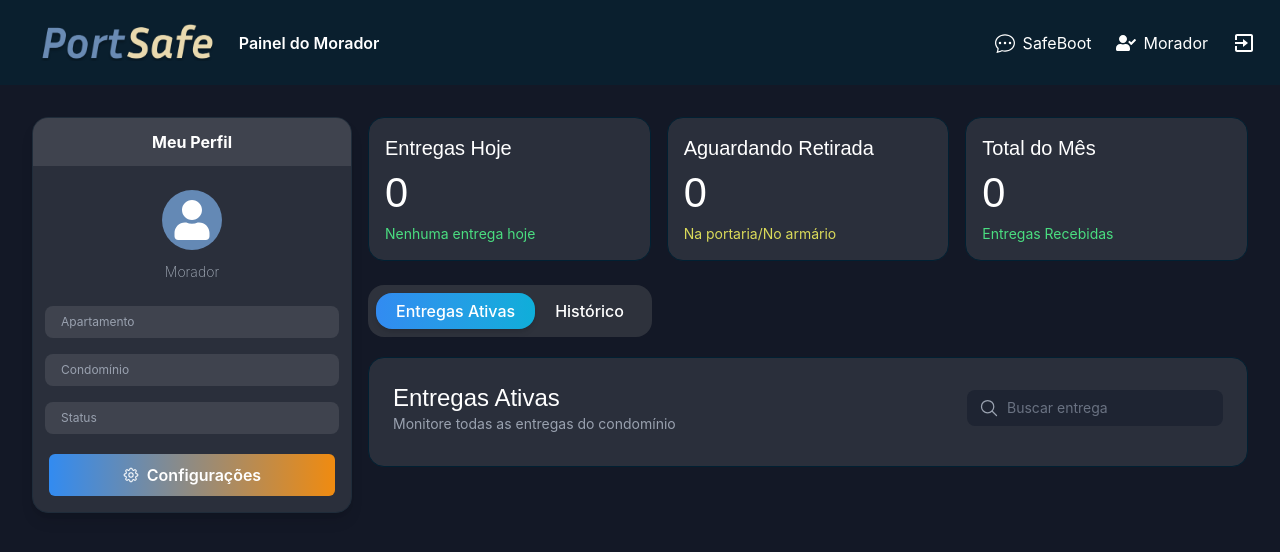
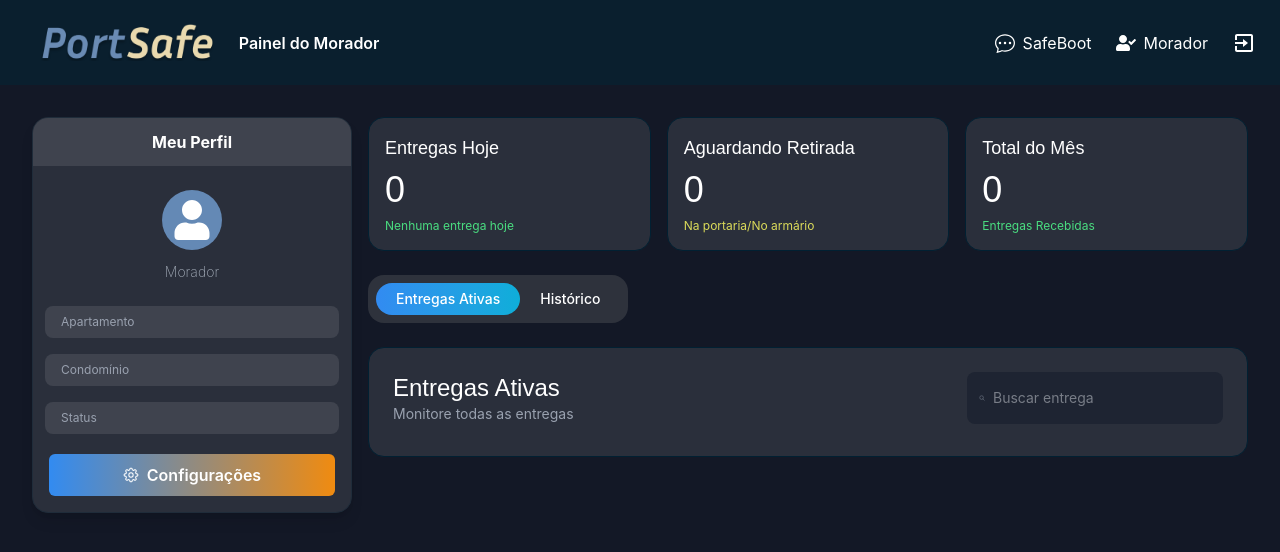
Before and after one commit to PortSafee/frontend, a Next.js app in the folder portsafe-frontend/: page /Resident/ResidentDashboardPage in a window 1280 px wide. Shown: the top 552 px of the page. Built offline with nearby package versions, Linux system fonts and the light colour scheme.

Commit message:
:ok_hand: style: Adjustments to the resident's dashboard to correctly display and confirm deliveries

```diff
--- a/portsafe-frontend/src/app/Resident/ResidentDashboardPage/page.tsx
+++ b/portsafe-frontend/src/app/Resident/ResidentDashboardPage/page.tsx
@@ -11,121 +11,136 @@ import { IoSearchOutline } from "react-icons/io5";
 import axios from "axios";
 import { useRouter } from "next/navigation";
 
+type UIEntrega = {
+  Id: number;
+  enderecoGerado?: string;
+  codigoEntrega?: string | null;
+  dataHoraRegistro?: string | null;
+  dataHoraRetirada?: string | null;
+  status: number;
+  armarioId?: number | null;
+};
+
+const STATUS_MAP: Record<number, string> = {
+  0: "Aguardando Validação",
+  1: "Aguardando Armário",
+  2: "Aguardando Retirada",
+  3: "Retirada",
+  4: "Na portaria",
+  5: "Armazenada",
+};
+
+const statusParaTexto = (status: number | string) => {
+  const s = Number(status);
+  return STATUS_MAP[s] ?? `Status ${s}`;
+};
+
 const ResidentDashboard: React.FC = () => {
   const router = useRouter();
+
+  // Estado da UI
   const [showProfile, setShowProfile] = useState(false);
   const [isActive, setIsActive] = useState(true);
-  const [entregas, setEntregas] = useState<any[]>([]);
-  const [morador, setMorador] = useState<any>(null);
-  const [historico, setHistorico] = useState<any[]>([]);
   const [searchText, setSearchText] = useState("");
 
-  // Carrega o morador do localStorage
+  // Estado dos dados
+  const [morador, setMorador] = useState<any>(null);
+  const [todasEntregas, setTodasEntregas] = useState<UIEntrega[]>([]);
+  const [entregasAtivas, setEntregasAtivas] = useState<UIEntrega[]>([]);
+  const [entregasHistorico, setEntregasHistorico] = useState<UIEntrega[]>([]);
+
+  // Carregar morador do localStorage
   useEffect(() => {
-    const storedUser = localStorage.getItem("morador");
-    if (storedUser) {
-      const parsedUser = JSON.parse(storedUser);
-      setMorador(parsedUser);
-    }
+    const stored = localStorage.getItem("morador");
+    if (stored) setMorador(JSON.parse(stored));
   }, []);
 
-  // Função central de carregamento
-  const carregarEntregas = async () => {
-    const moradorId = morador?.id || morador?.Id;
-    if (!moradorId) return;
-
-    try {
-      const response = await axios.get(
-        `http://localhost:5095/api/Entrega/PorMoradorId?id=${moradorId}`
-      );
-
-      let lista = response.data;
-
-      // Normaliza status para manter consistência
-      lista = lista.map((e: any) => {
-        if (e.status === "No armário" || e.status === "Armazenada") e.status = "Armazenada";
-        if (e.status === "AguardandoArmario") e.status = "Na portaria";
-        if (e.status === "RedirecionadoPortaria") e.status = "Na portaria";
-        return e;
-      });
-
-      const ativas = lista.filter((e: any) => e.status !== "Retirada");
-      const historicoDb = lista.filter((e: any) => e.status === "Retirada");
-
-      setEntregas(ativas);
-      setHistorico(historicoDb);
-
-      // Agora guardamos "lista" como a lista completa
-      setAllDeliveries(lista);
-
-    } catch (error) {
-      console.error("Erro ao carregar entregas:", error);
-    }
-  };
-
-  // Estado para ALL deliveries (ativas + retiradas)
-  const [allDeliveries, setAllDeliveries] = useState<any[]>([]);
-
-  // Carrega quando o morador for definido
+  // Carregar entregas quando morador estiver disponível
   useEffect(() => {
     if (morador) carregarEntregas();
   }, [morador]);
 
-  // Confirma entrega
-  const confirmarEntrega = async (entrega: any) => {
+  // Função para normalizar entrega
+  const normalizarEntrega = (e: any): UIEntrega => ({
+    Id: e.Id ?? e.id,
+    enderecoGerado: e.EnderecoGerado ?? e.enderecoGerado,
+    codigoEntrega: e.CodigoEntrega ?? e.codigoEntrega,
+    dataHoraRegistro: e.DataHoraRegistro ?? e.dataHoraRegistro,
+    dataHoraRetirada: e.DataHoraRetirada ?? e.dataHoraRetirada,
+    status: typeof e.Status === "number" ? e.Status : Number(e.status ?? 0),
+    armarioId: e.ArmarioId ?? e.ArmariumId ?? null,
+  });
+
+  // Função para carregar entregas
+  const carregarEntregas = async () => {
+    const id = morador?.Id ?? morador?.id;
+    if (!id) return;
+
     try {
-      if (entrega.status === "Armazenada") {
-        await axios.post(`http://localhost:5095/api/Entrega/ConfirmarFechamento`, {
-          entregaId: entrega.id,
-        });
-      } else if (entrega.status === "Na portaria") {
-        await axios.put(
-          `http://localhost:5095/api/Entrega/ConfirmarRetirada?entregaId=${entrega.id}`
-        );
-      }
+      const { data } = await axios.get(
+        `http://localhost:5095/api/Entrega/PorMoradorId?id=${id}&t=${Date.now()}`
+      );
+
+      const lista = (data ?? []).map(normalizarEntrega);
+
+      setTodasEntregas(lista);
+      setEntregasAtivas(lista.filter((x: UIEntrega) => x.status !== 3));
+      setEntregasHistorico(lista.filter((x: UIEntrega) => x.status === 3));
+    } catch (err) {
+      console.error("Erro ao carregar entregas:", err);
+    }
+  };
+
+  // Função para confirmar retirada
+  const confirmarEntrega = async (entrega: UIEntrega) => {
+    try {
+      if (![2, 4, 5].includes(entrega.status))
+        return alert("Esta entrega já foi retirada.");
+
+      await axios.put(
+        `http://localhost:5095/api/Entrega/ConfirmarRetirada?entregaId=${entrega.Id}`
+      );
 
       await carregarEntregas();
       alert("Entrega confirmada com sucesso!");
-    } catch (error) {
-      console.error("Erro ao confirmar entrega:", error);
-      alert("Falha ao confirmar entrega.");
+    } catch {
+      alert("Erro ao confirmar entrega.");
     }
   };
 
-  // -----------------------------
-  // 📌 CARDS: ENTREGAS HOJE e MÊS — agora usam *allDeliveries*
-  // -----------------------------
+  // Valores computados para métricas
   const hoje = new Date().toISOString().split("T")[0];
-
-  const entregasHoje = allDeliveries.filter((e) => {
-    const data = e.dataHoraRegistro?.split("T")[0];
-    return data === hoje;
-  });
+  const entregasHoje = todasEntregas.filter(
+    (e) => e.dataHoraRegistro?.split("T")[0] === hoje
+  );
 
   const mesAtual = new Date().getMonth();
   const anoAtual = new Date().getFullYear();
-
-  const entregasMes = allDeliveries.filter((e) => {
-    const data = new Date(e.dataHoraRegistro);
-    return data.getMonth() === mesAtual && data.getFullYear() === anoAtual;
+  const entregasMes = todasEntregas.filter((e) => {
+    if (!e.dataHoraRegistro) return false;
+    const d = new Date(e.dataHoraRegistro);
+    return d.getMonth() === mesAtual && d.getFullYear() === anoAtual;
   });
 
-  // Ativas
-  const entregasAguardando = entregas.filter(
-  (e) => e.status === "Na portaria" || e.status === "Armazenada"
-);
-
-  const entregasFiltradas = entregas.filter(
-    (e) =>
-      e.enderecoGerado?.toLowerCase().includes(searchText.toLowerCase()) ||
-      e.codigoEntrega?.toLowerCase().includes(searchText.toLowerCase())
+  const entregasAguardando = entregasAtivas.filter(
+    (e) => e.status === 2 || e.status === 4
   );
 
+  // Filtro das entregas ativas baseado na busca
+  const entregasFiltradas = entregasAtivas.filter((e) =>
+    (e.enderecoGerado ?? "")
+      .toLowerCase()
+      .includes(searchText.toLowerCase()) ||
+    (e.codigoEntrega ?? "")
+      .toLowerCase()
+      .includes(searchText.toLowerCase())
+  );
 
+  // Renderização da UI
   return (
     <div className="min-h-screen bg-[#131826] text-white overflow-x-hidden">
       <NavBar
-        nome={morador?.nome || morador?.Nome || "Morador"}
+        nome={morador?.nome ?? morador?.Nome ?? "Morador"}
         funcao="Painel do Morador"
         tipoUsuario="morador"
         onSairClick={() => router.push("/General/LoginPage")}
@@ -133,6 +148,7 @@ const ResidentDashboard: React.FC = () => {
       />
 
       <div className="flex flex-col lg:flex-row gap-4 p-4 sm:p-6 lg:p-8">
+        {/* Botão mobile para perfil */}
         <button
           onClick={() => setShowProfile(true)}
           className="lg:hidden bg-[#2A2F3B] border border-[#012032] rounded-2xl p-3 mb-4 flex items-center justify-center"
@@ -140,136 +156,155 @@ const ResidentDashboard: React.FC = () => {
           <FaUser className="w-6 h-6 text-white" />
         </button>
 
+        {/* Perfil desktop */}
         <div className="hidden lg:block lg:w-80 mx-auto lg:mx-0">
           <MyProfile
-            nome={morador?.nome || morador?.Nome}
+            nome={morador?.nome ?? morador?.Nome}
             cargo="Morador"
-            apartamento={morador?.apartamento || morador?.Apartamento}
-            condominio={morador?.condominio || morador?.Condominio}
-            status={morador?.status || morador?.Status}
+            apartamento={morador?.apartamento ?? morador?.Apartamento}
+            condominio={morador?.condominio ?? morador?.Condominio}
+            status={morador?.status ?? morador?.Status}
             tipoUsuario="morador"
           />
         </div>
 
+        {/* Conteúdo principal */}
         <div className="flex-1 flex flex-col gap-6">
+          {/* Cards de métricas */}
           <div className="grid grid-cols-1 md:grid-cols-2 lg:grid-cols-3 gap-4">
-            <div className="bg-[#2A2F3B] border border-[#012032] rounded-2xl p-4 flex flex-col items-start">
-              <div className="flex items-center justify-between w-full">
-                <h3 className="title font-marmelad !text-lg sm:!text-xl font-semibold">Entregas Hoje</h3>
-              </div>
-              <p className="title font-marmelad text-3xl sm:text-4xl font-bold mt-2">{entregasHoje.length}</p>
-              <p className="text-xs sm:text-sm text-[#4ADD80] mt-2">
+            <div className="bg-[#2A2F3B] border border-[#012032] rounded-2xl p-4">
+              <h3 className="title font-marmelad !text-lg font-semibold">
+                Entregas Hoje
+              </h3>
+              <p className="title font-marmelad !text-4xl font-bold mt-2">
+                {entregasHoje.length}
+              </p>
+              <p className="text-xs text-[#4ADD80] mt-2">
                 {entregasHoje.length > 0 ? "+1 desde ontem" : "Nenhuma entrega hoje"}
               </p>
             </div>
 
-            <div className="bg-[#2A2F3B] border border-[#012032] rounded-2xl p-4 flex flex-col items-start">
-              <div className="flex items-center justify-between w-full">
-                <h3 className="title font-marmelad !text-lg sm:!text-xl font-semibold text-white">Aguardando Retirada</h3>
-              </div>
-              <p className="title font-marmelad text-3xl sm:text-4xl font-bold text-white mt-2">{entregasAguardando.length}</p>
-              <p className="text-xs sm:text-sm text-[#DBDB5A] mt-2">Na portaria/No armário</p>
+            <div className="bg-[#2A2F3B] border border-[#012032] rounded-2xl p-4">
+              <h3 className="title font-marmelad !text-lg font-semibold text-white">
+                Aguardando Retirada
+              </h3>
+              <p className="title font-marmelad !text-4xl font-bold mt-2">
+                {entregasAguardando.length}
+              </p>
+              <p className="text-xs text-[#DBDB5A] mt-2">Na portaria/No armário</p>
             </div>
 
-            <div className="bg-[#2A2F3B] border border-[#012032] rounded-2xl p-4 flex flex-col items-start">
-              <div className="flex items-center justify-between w-full">
-                <h3 className="title font-marmelad !text-lg sm:!text-xl font-semibold text-white">Total do Mês</h3>
-              </div>
-              <p className="title font-marmelad text-3xl sm:text-4xl font-bold text-white mt-2">{entregasMes.length}</p>
-              <p className="text-xs sm:text-sm text-[#4ADD80] mt-2">Entregas Recebidas</p>
+            <div className="bg-[#2A2F3B] border border-[#012032] rounded-2xl p-4">
+              <h3 className="title font-marmelad !text-lg font-semibold text-white">
+                Total do Mês
+              </h3>
+              <p className="title font-marmelad !text-4xl font-bold mt-2">
+                {entregasMes.length}
+              </p>
+              <p className="text-xs text-[#4ADD80] mt-2">Entregas Recebidas</p>
             </div>
           </div>
 
-          {/*Toggle Button*/}
+          {/* Toggle entre Ativas e Histórico */}
           <div className="bg-[#2E323C] p-2 rounded-2xl w-fit flex items-center">
             <button
               onClick={() => setIsActive(true)}
-              className={`px-5 py-1.5 text-white font-medium text-sm sm:text-base rounded-2xl transition-all duration-300 ${isActive
-                ? 'bg-gradient-to-r from-[#328BF1] to-[#0EAED9] shadow-md'
-                : 'bg-transparent'
-                }`}
+              className={`px-5 py-1.5 text-white font-medium text-sm rounded-2xl ${
+                isActive
+                  ? "bg-gradient-to-r from-[#328BF1] to-[#0EAED9]"
+                  : "bg-transparent"
+              }`}
             >
               Entregas Ativas
             </button>
+
             <button
               onClick={() => setIsActive(false)}
-              className={`px-5 py-1.5 text-white font-medium text-sm sm:text-base rounded-2xl transition-all duration-300 ${!isActive
-                ? 'bg-gradient-to-r from-[#328BF1] to-[#0EAED9] shadow-md'
-                : 'bg-transparent'
-                }`}
+              className={`px-5 py-1.5 text-white font-medium text-sm rounded-2xl ${
+                !isActive
+                  ? "bg-gradient-to-r from-[#328BF1] to-[#0EAED9]"
+                  : "bg-transparent"
+              }`}
             >
               Histórico
             </button>
           </div>
 
           {/* Lista de entregas */}
-          <div className="bg-[#2A2F3B] border border-[#012032] rounded-2xl mt-6 sm:-mt-1 p-4 sm:p-6 space-y-4 max-h-[60vh] sm:max-h-[65vh] overflow-y-auto">
+          <div className="bg-[#2A2F3B] border border-[#012032] rounded-2xl p-6 space-y-4 max-h-[65vh] overflow-y-auto">
             {isActive ? (
               <>
-                <div className="flex flex-col sm:flex-row sm:items-center justify-between gap-4 mb-4 sm:mb-2">
+                {/* Cabeçalho e filtro para ativas */}
+                <div className="flex flex-col sm:flex-row justify-between gap-4 mb-2">
                   <div>
-                    <h2 className="title font-marmelad !text-lg sm:!text-2xl font-semibold text-white">
+                    <h2 className="title font-marmelad !text-2xl font-semibold text-white">
                       Entregas Ativas
                     </h2>
-                    <p className="text-xs sm:text-sm text-gray-400">
-                      Monitore todas as entregas do condomínio
+                    <p className="text-sm text-gray-400">
+                      Monitore todas as entregas
                     </p>
                   </div>
+
                   <div className="flex items-center gap-2 bg-[#1E2432] rounded-lg px-3 py-2 w-full sm:w-64">
-                    <IoSearchOutline className="w-5 h-5 text-gray-400 flex-shrink-0" />
+                    <IoSearchOutline className="w-5 h-5 text-gray-400" />
                     <input
                       type="text"
                       placeholder="Buscar entrega"
-                      className="bg-transparent text-sm text-gray-300 placeholder-gray-500 outline-none flex-1"
+                      className="bg-transparent text-sm text-gray-300 outline-none flex-1"
                       value={searchText}
                       onChange={(e) => setSearchText(e.target.value)}
                     />
                   </div>
                 </div>
 
+                {/* Lista de entregas ativas */}
                 {entregasFiltradas.map((entrega) => (
                   <div
-                    key={entrega.id}
-                    className="bg-[#3F434E] border border-[#012032] rounded-xl p-4 flex flex-col sm:flex-row sm:items-center justify-between gap-4 hover:bg-[#484c56] transition-colors"
+                    key={entrega.Id}
+                    className="bg-[#3F434E] border border-[#012032] rounded-xl p-4 flex flex-col sm:flex-row justify-between gap-4"
                   >
-                    <div className="flex items-start sm:items-center gap-3 flex-1">
-                      <div className="w-10 h-10 bg-[#F28C38] rounded-lg flex items-center justify-center flex-shrink-0">
+                    <div className="flex items-start gap-3 flex-1">
+                      <div className="w-10 h-10 bg-[#F28C38] rounded-lg flex items-center justify-center">
                         <FiBox className="w-6 h-6 text-white" />
                       </div>
 
-                      <div className="flex-1 min-w-0">
-                        <div className="flex flex-col sm:flex-row sm:items-center gap-2">
-                          <span className="text-sm sm:text-base font-bold text-white truncate">
+                      <div className="flex-1">
+                        <div className="flex flex-col sm:flex-row gap-2">
+                          <span className="font-bold text-white truncate">
                             {entrega.enderecoGerado}
                           </span>
 
-                          <span className="px-2 py-0.5 bg-[#F28C38] text-white text-xs sm:text-sm rounded-full font-medium flex-shrink-0">
-                            {entrega.status}
+                          <span className="px-2 py-1 bg-[#F28C38] text-white text-xs rounded-full">
+                            {statusParaTexto(entrega.status)}
                           </span>
                         </div>
 
-                        <p className="text-xs sm:text-sm text-[#D7D7D7] truncate">
-                          {new Date(entrega.dataHoraRegistro).toLocaleString("pt-BR")}
+                        <p className="text-xs text-[#D7D7D7]">
+                          {entrega.dataHoraRegistro
+                            ? new Date(entrega.dataHoraRegistro).toLocaleString(
+                                "pt-BR"
+                              )
+                            : ""}
                         </p>
 
-                        <p className="text-xs text-[#D7D7D7] truncate">
+                        <p className="text-xs text-[#D7D7D7]">
                           Código: {entrega.codigoEntrega}
                         </p>
                       </div>
                     </div>
 
-                    <div className="flex flex-row sm:flex-row items-center gap-2 sm:gap-4 w-full sm:w-auto mt-2 sm:mt-0">
+                    <div className="flex flex-row gap-3">
                       <Button
                         nome="Código"
                         estilo="transparent"
-                        className="!flex-1 sm:!w-28 !h-8 !bg-transparent !text-xs sm:!text-sm !font-normal text-[#13A9DB]"
+                        className="!w-28 !h-8 text-[#13A9DB]"
                       />
 
                       <Button
                         nome="Confirmar"
                         estilo="primary"
                         icon={<IoIosCheckmarkCircleOutline className="w-4 h-4" />}
-                        className="!flex-1 sm:!w-28 !h-8 !text-xs sm:!text-sm !font-normal"
+                        className="!w-28 !h-8"
                         clique={() => confirmarEntrega(entrega)}
                       />
                     </div>
@@ -277,19 +312,22 @@ const ResidentDashboard: React.FC = () => {
                 ))}
               </>
             ) : (
+              /* Histórico de entregas */
               <div className="space-y-4">
-                <h2 className="title font-marmelad !text-lg sm:!text-2xl font-semibold text-white mb-4">
+                <h2 className="title font-marmelad !text-2xl font-semibold text-white mb-4">
                   Histórico de Entregas
                 </h2>
 
-                {historico.length === 0 && (
-                  <p className="text-gray-400 text-sm">Nenhuma entrega retirada ainda.</p>
+                {entregasHistorico.length === 0 && (
+                  <p className="text-gray-400 text-sm">
+                    Nenhuma entrega retirada ainda.
+                  </p>
                 )}
 
-                {historico.map((entrega) => (
+                {entregasHistorico.map((entrega) => (
                   <div
-                    key={entrega.id}
-                    className="bg-[#3F434E] border border-[#012032] rounded-xl p-4 flex flex-col gap-2"
+                    key={entrega.Id}
+                    className="bg-[#3F434E] border border-[#012032] rounded-xl p-4"
                   >
                     <div className="flex items-center gap-3">
                       <div className="w-10 h-10 bg-[#4ADD80] rounded-lg flex items-center justify-center">
@@ -297,10 +335,19 @@ const ResidentDashboard: React.FC = () => {
                       </div>
 
                       <div>
-                        <p className="font-semibold text-white">{entrega.enderecoGerado}</p>
+                        <p className="font-semibold text-white">
+                          {entrega.enderecoGerado}
+                        </p>
+
                         <p className="text-xs text-gray-300">
-                          Retirada em: {new Date(entrega.dataHoraRetirada || Date.now()).toLocaleString("pt-BR")}
+                          Retirada em:{" "}
+                          {entrega.dataHoraRetirada
+                            ? new Date(
+                                entrega.dataHoraRetirada
+                              ).toLocaleString("pt-BR")
+                            : ""}
                         </p>
+
                         <p className="text-xs text-gray-300">
                           Código: {entrega.codigoEntrega}
                         </p>
@@ -314,21 +361,23 @@ const ResidentDashboard: React.FC = () => {
         </div>
       </div>
 
+      {/* Modal de perfil mobile */}
       {showProfile && (
         <div className="fixed inset-0 bg-black/80 flex items-center justify-center z-50 lg:hidden">
-          <div className="bg-transparent p-6 rounded-2xl w-90 max-w-md relative">
+          <div className="bg-transparent p-6 rounded-2xl max-w-md relative">
             <Button
               nome="Fechar"
               estilo="myprofile"
-              className="!absolute -top-4 right-1 !bg-transparent text-white !text-sm !w-25"
+              className="!absolute -top-4 right-1 text-white text-sm"
               clique={() => setShowProfile(false)}
             />
+
             <MyProfile
-              nome={morador?.nome || morador?.Nome}
+              nome={morador?.nome ?? morador?.Nome}
               cargo="Morador"
-              apartamento={morador?.apartamento || morador?.Apartamento}
-              condominio={morador?.condominio || morador?.Condominio}
-              status={morador?.status || morador?.Status}
+              apartamento={morador?.apartamento ?? morador?.Apartamento}
+              condominio={morador?.condominio ?? morador?.Condominio}
+              status={morador?.status ?? morador?.Status}
               tipoUsuario="morador"
             />
           </div>
```
